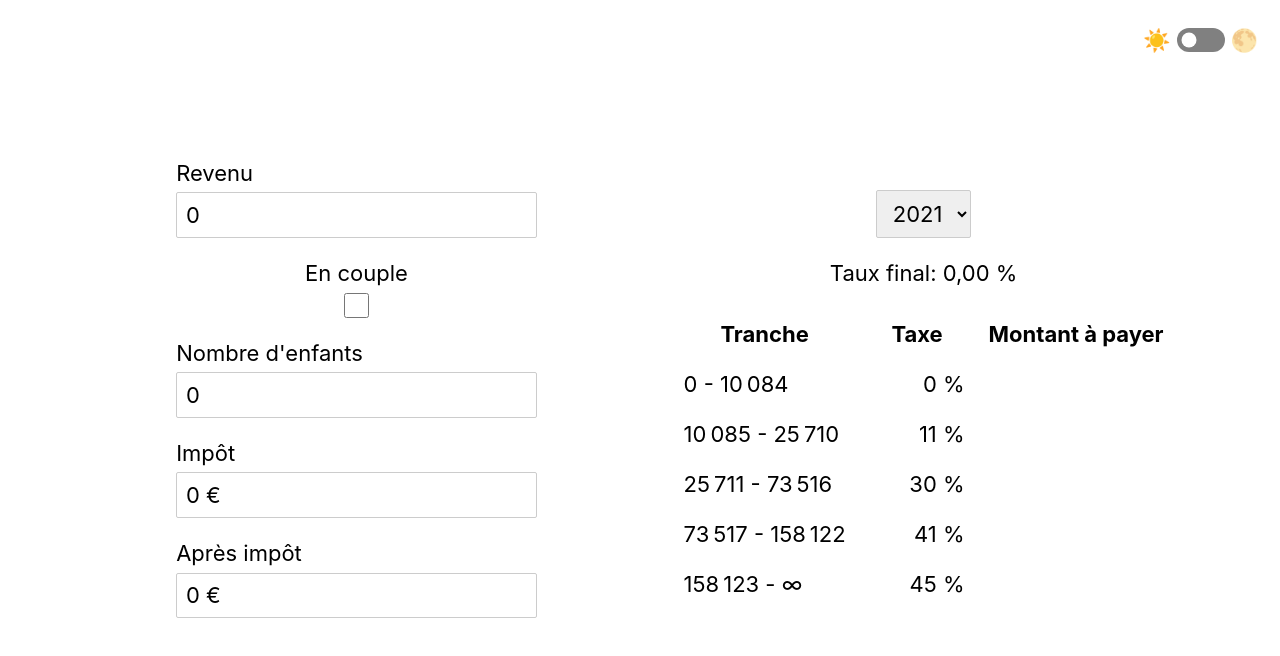
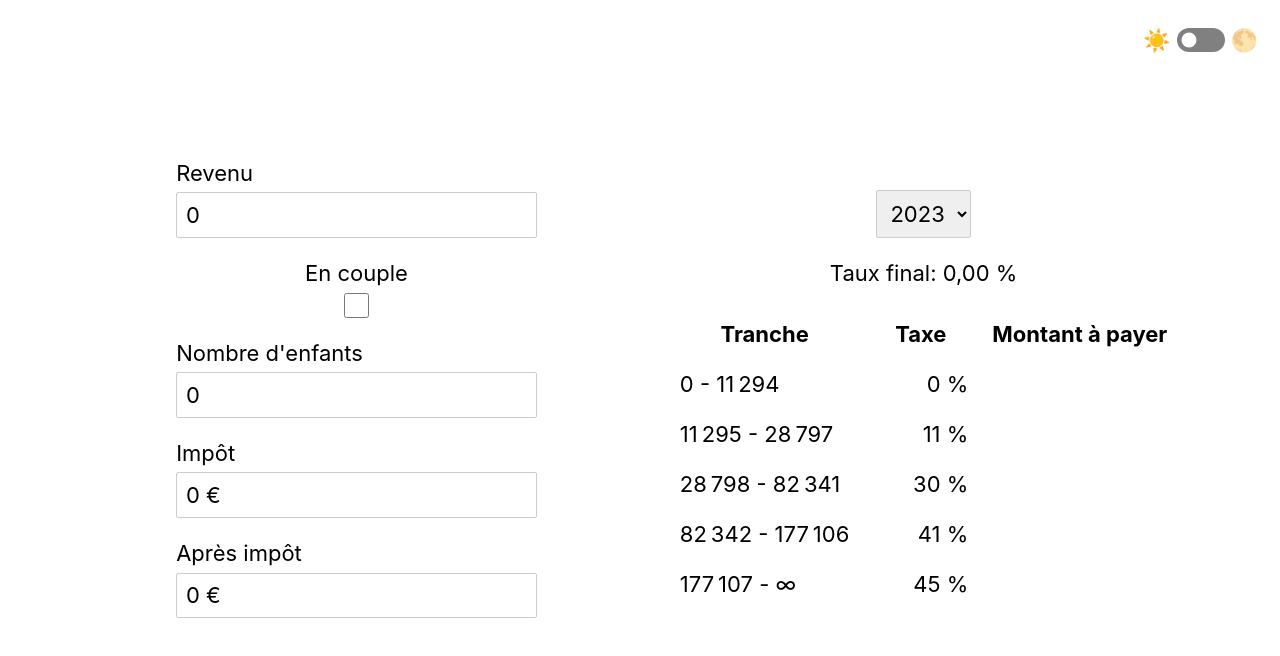
Before and after one commit to Rutabadev/svelte-impots, a Svelte app: page / in a window 1280 px wide. Shown: the top 656 px of the page. Built offline with nearby package versions, Linux system fonts and the light colour scheme.

Commit message:
added missing years

```diff
--- a/src/App.svelte
+++ b/src/App.svelte
@@ -22,7 +22,7 @@
   $: (darkTheme = false), toggleTheme();
   let ready = false;
   const paliersByYear = {
-    "2019": [
+    2019: [
       {
         limit: 10064,
         tax: 0,
@@ -49,7 +49,7 @@
         due: 0,
       },
     ],
-    "2020": [
+    2020: [
       {
         limit: 10064,
         tax: 0,
@@ -76,7 +76,7 @@
         due: 0,
       },
     ],
-    "2021": [
+    2021: [
       {
         limit: 10084,
         tax: 0,
@@ -103,8 +103,62 @@
         due: 0,
       },
     ],
+    2022: [
+      {
+        limit: 10777,
+        tax: 0,
+        due: 0,
+      },
+      {
+        limit: 27478,
+        tax: 11,
+        due: 0,
+      },
+      {
+        limit: 78570,
+        tax: 30,
+        due: 0,
+      },
+      {
+        limit: 168994,
+        tax: 41,
+        due: 0,
+      },
+      {
+        limit: Infinity,
+        tax: 45,
+        due: 0,
+      },
+    ],
+    2023: [
+      {
+        limit: 11294,
+        tax: 0,
+        due: 0,
+      },
+      {
+        limit: 28797,
+        tax: 11,
+        due: 0,
+      },
+      {
+        limit: 82341,
+        tax: 30,
+        due: 0,
+      },
+      {
+        limit: 177106,
+        tax: 41,
+        due: 0,
+      },
+      {
+        limit: Infinity,
+        tax: 45,
+        due: 0,
+      },
+    ],
   };
-  let year: string = "2021";
+  let year: string = Object.keys(paliersByYear).at(-1);
   $: paliers = paliersByYear[year];
 
   onMount(() => {
@@ -150,7 +204,7 @@
         Math.max(
           Math.min(currentPalier.limit, effectiveRevenu) -
             (previousPalier.limit + 1),
-          0
+          0,
         ) *
         (currentPalier.tax / 100) *
         quotient;
@@ -158,7 +212,7 @@
 
     impot = Math.max(
       paliers.reduce((acc: number, palier: any) => acc + palier.due, 0) || 0,
-      0
+      0,
     );
     net = Math.max(revenu - impot, 0) || 0;
   }
@@ -184,7 +238,8 @@
     left="☀️"
     right="🌕"
     on:change={toggleTheme}
-    bind:value={darkTheme} />
+    bind:value={darkTheme}
+  />
   <form>
     <div class="wrapper">
       <div class="subwrapper">
@@ -196,19 +251,22 @@
           step="1"
           list="defaultNumbers"
           bind:value={revenu}
-          on:input={calcImpots} />
+          on:input={calcImpots}
+        />
       </div>
       <datalist id="defaultNumbers">
         <option value="33000" />
         <option value="55000" />
-        <option value="178000" /></datalist>
+        <option value="178000" /></datalist
+      >
       <div class="subwrapper checkbox">
         <label for="inCouple">En couple</label>
         <input
           id="inCouple"
           type="checkbox"
           bind:checked={inCouple}
-          on:change={calcImpots} />
+          on:change={calcImpots}
+        />
       </div>
       <div class="subwrapper">
         <label for="nbChildren">Nombre d'enfants</label>
@@ -217,7 +275,8 @@
           type="number"
           min="0"
           bind:value={nbChildren}
-          on:input={calcImpots} />
+          on:input={calcImpots}
+        />
       </div>
     </div>
     <div class="subwrapper">
@@ -235,13 +294,17 @@
       class="year-select"
       name="year"
       bind:value={year}
-      on:change={calcImpots}>
+      on:change={calcImpots}
+    >
       {#each Object.keys(paliersByYear).reverse() as year}
         <option value={year}>{year}</option>
       {/each}
     </select>
     <div>
-      Taux final: {new Intl.NumberFormat('fr-FR', { style: 'percent', minimumFractionDigits: 2 }).format(impot / revenu || 0)}
+      Taux final: {new Intl.NumberFormat("fr-FR", {
+        style: "percent",
+        minimumFractionDigits: 2,
+      }).format(impot / revenu || 0)}
     </div>
     <Paliers {paliers} />
   </div>
```
